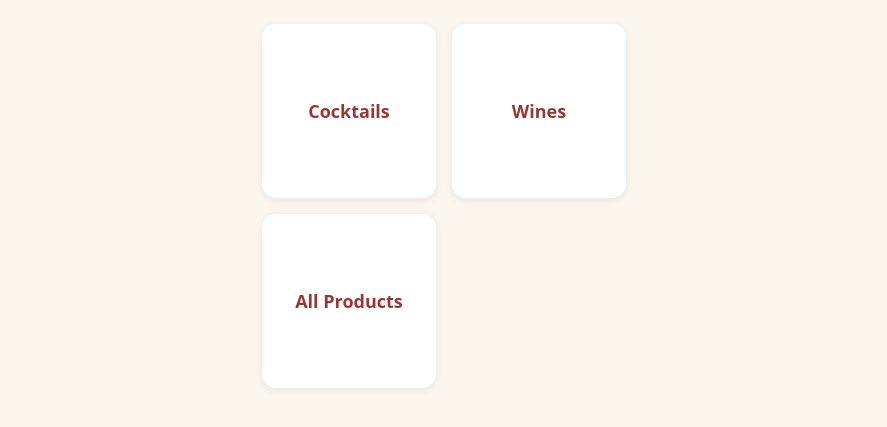
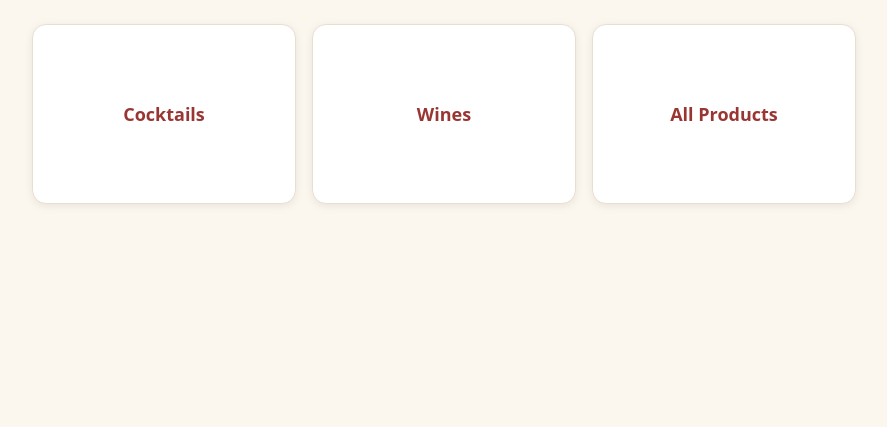
Before and after one commit to arthurbotto/supporters_bar_menu, a Flask app: page / in a window 1280 px wide. Shown: the part 186-613 px from the top of the page, without its empty margins (196-1083 px from the left). Run offline with Flask 3, Linux system fonts and the light colour scheme.

Commit message:
Expand home grid to 3 columns, full container width. Switch from a 2-column 400px-wide grid to 3 equal columns at 860px, matching the site's standard container width. Replace square aspect-ratio tiles with a fixed 180px landscape height, add a border to match site card style, and add an accent-tinted lift shadow on hover

```diff
--- a/static/css/home.css
+++ b/static/css/home.css
@@ -23,11 +23,11 @@
 }
 
 .grid {
-  max-width: 400px;
+  max-width: 860px;
   margin: 24px auto 0;
   padding: 0 18px;
   display: grid;
-  grid-template-columns: 1fr 1fr;
+  grid-template-columns: repeat(3, 1fr);
   gap: 16px;
 }
 
@@ -35,17 +35,19 @@
   display: flex;
   align-items: center;
   justify-content: center;
-  aspect-ratio: 1 / 1;
+  height: 180px;
   background: var(--surface);
   border-radius: 14px;
+  border: 1px solid var(--border);
   text-decoration: none;
   color: var(--text);
   box-shadow: 0 2px 8px rgba(0, 0, 0, 0.08);
-  transition: transform 0.08s ease;
+  transition: transform 0.08s ease, box-shadow 0.08s ease;
 }
 
 .tile:hover {
   transform: translateY(-2px);
+  box-shadow: 0 6px 20px rgba(153, 54, 51, 0.15);
 }
 
 .tile-title {
```
